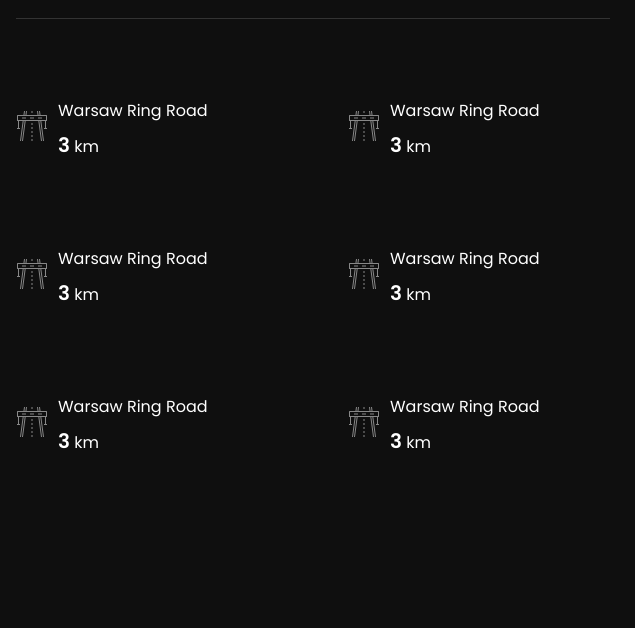
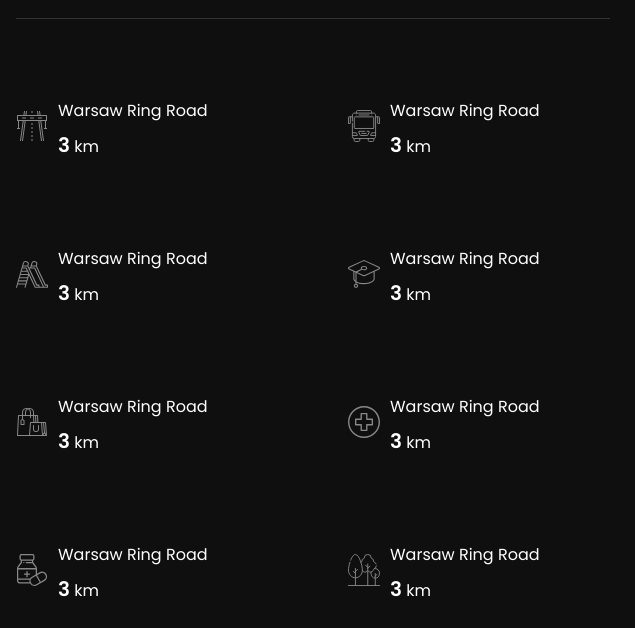
Before and after one commit to maitogami123/arch, a website: page index.html in a window 1280 px wide. Shown: the part 172-800 px from the top of the page, 0-635 px from the left. Drawn offline with Linux system fonts and the light colour scheme; files whose address does not match are found by name.

Commit message:
update data

```diff
--- a/index.html
+++ b/index.html
@@ -192,7 +192,7 @@
           <div class="location__lists">
             <div class="location__nearby">
               <div class="nearby__icon">
-                <img src="./assets/images/road.svg" alt="">
+                <img src="./assets/images/location/road.svg" alt="">
               </div>
               <div class="nearby__content">
                 <p class="text-md">Warsaw Ring Road</p>
@@ -204,7 +204,7 @@
             </div>
             <div class="location__nearby">
               <div class="nearby__icon">
-                <img src="./assets/images/road.svg" alt="">
+                <img src="./assets/images/location/bus.svg" alt="">
               </div>
               <div class="nearby__content">
                 <p class="text-md">Warsaw Ring Road</p>
@@ -216,7 +216,7 @@
             </div>
             <div class="location__nearby">
               <div class="nearby__icon">
-                <img src="./assets/images/road.svg" alt="">
+                <img src="./assets/images/location/playground.svg" alt="">
               </div>
               <div class="nearby__content">
                 <p class="text-md">Warsaw Ring Road</p>
@@ -228,7 +228,7 @@
             </div>
             <div class="location__nearby">
               <div class="nearby__icon">
-                <img src="./assets/images/road.svg" alt="">
+                <img src="./assets/images/location/school.svg" alt="">
               </div>
               <div class="nearby__content">
                 <p class="text-md">Warsaw Ring Road</p>
@@ -240,7 +240,7 @@
             </div>
             <div class="location__nearby">
               <div class="nearby__icon">
-                <img src="./assets/images/road.svg" alt="">
+                <img src="./assets/images/location/store.svg" alt="">
               </div>
               <div class="nearby__content">
                 <p class="text-md">Warsaw Ring Road</p>
@@ -252,7 +252,31 @@
             </div>
             <div class="location__nearby">
               <div class="nearby__icon">
-                <img src="./assets/images/road.svg" alt="">
+                <img src="./assets/images/location/clinic.svg" alt="">
+              </div>
+              <div class="nearby__content">
+                <p class="text-md">Warsaw Ring Road</p>
+                <p>
+                  <span class="nearby__content-number">3</span>
+                  <span class="text-md">km</span>
+                </p>
+              </div>
+            </div>
+            <div class="location__nearby">
+              <div class="nearby__icon">
+                <img src="./assets/images/location/pharmacy.svg" alt="">
+              </div>
+              <div class="nearby__content">
+                <p class="text-md">Warsaw Ring Road</p>
+                <p>
+                  <span class="nearby__content-number">3</span>
+                  <span class="text-md">km</span>
+                </p>
+              </div>
+            </div>
+            <div class="location__nearby">
+              <div class="nearby__icon">
+                <img src="./assets/images/location/park.svg" alt="">
               </div>
               <div class="nearby__content">
                 <p class="text-md">Warsaw Ring Road</p>
```
Also changed, not shown: assets/images/location/bus.svg (added), assets/images/location/clinic.svg (added), assets/images/location/park.svg (added), assets/images/location/pharmacy.svg (added), assets/images/location/playground.svg (added), assets/images/location/road.svg (added), assets/images/location/school.svg (added), assets/images/location/store.svg (added), assets/images/road.svg (deleted).
